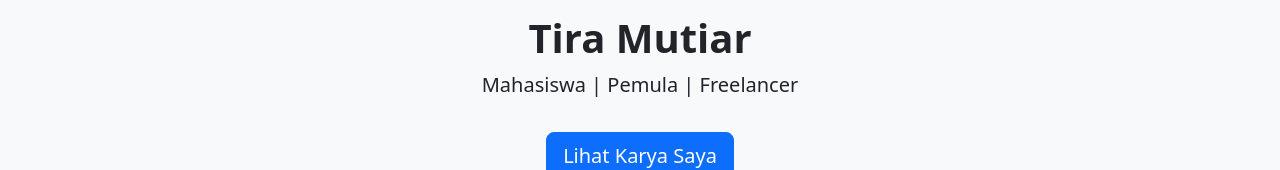
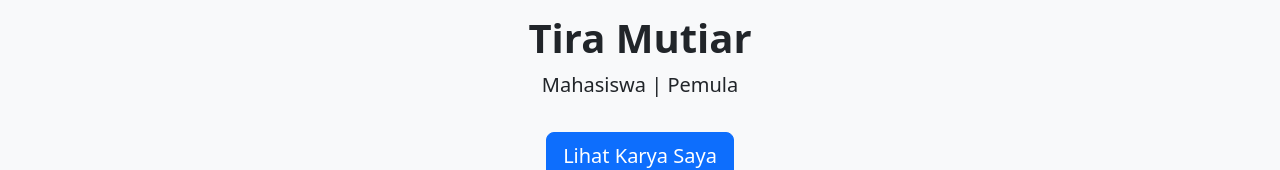
Before and after one commit to TiraMutiar/P20_251011700501_BS, a plain HTML site: page index.html in a window 1280 px wide. Shown: the part 220-390 px from the top of the page. Drawn offline with nearby package versions, Linux system fonts and the light colour scheme.

Commit message:
third commit

```diff
--- a/index.html
+++ b/index.html
@@ -93,7 +93,7 @@
       <div class="container">
         <img src="image/unknown.jpg" alt="Profile" />
         <h1 class="mt-4 fw-bold">Tira Mutiar</h1>
-        <p class="lead">Mahasiswa | Pemula | Freelancer</p>
+        <p class="lead">Mahasiswa | Pemula</p>
         <a href="#portfolio" class="btn btn-primary btn-lg mt-3">Lihat Karya Saya</a>
       </div>
     </section>
```
